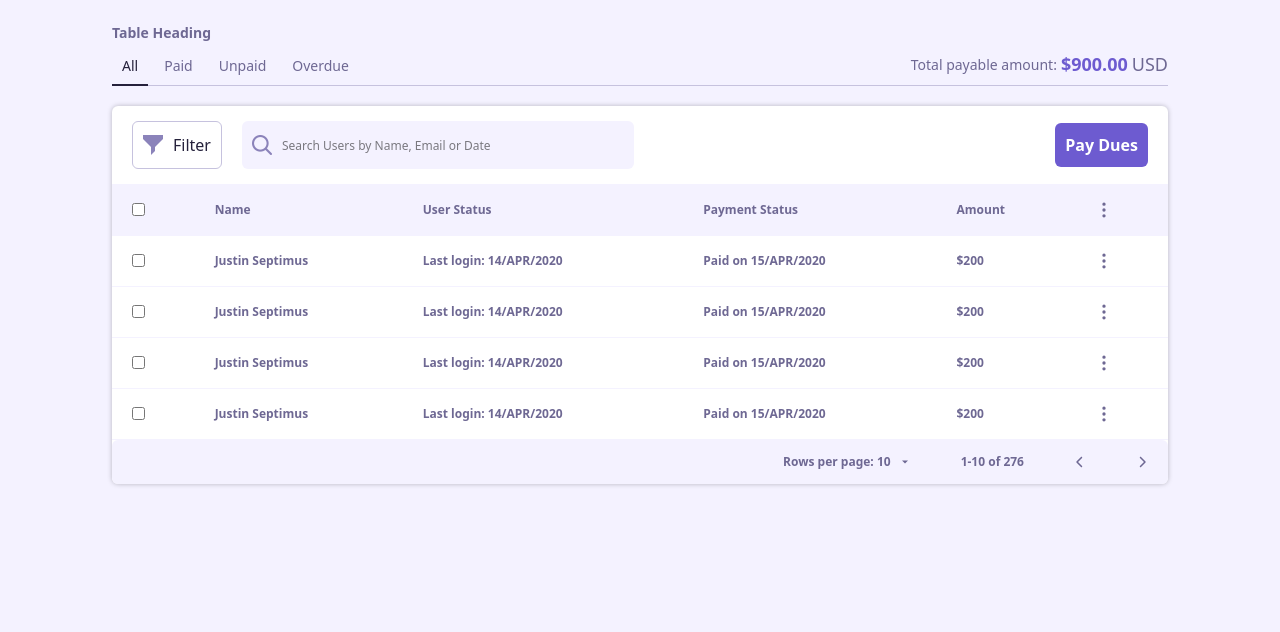
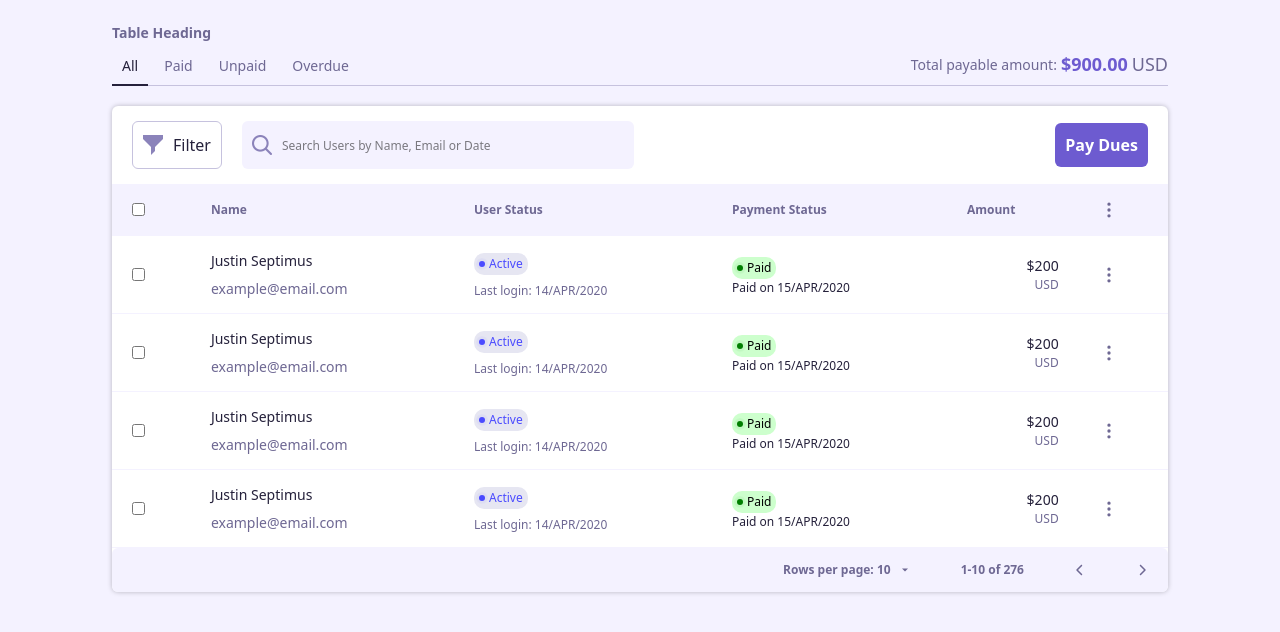
Before and after one commit to HassanRaza375/ReactJS, a React (Vite) app: page /TabularHome in a window 1280 px wide. Shown: the top 632 px of the page. Built offline with nearby package versions, Linux system fonts and the light colour scheme; sample sign-in values are in the browser's storage.

Commit message:
tabular table updates

```diff
--- a/src/pages/TabularHome.jsx
+++ b/src/pages/TabularHome.jsx
@@ -122,17 +122,45 @@ const TabularHome = () => {
                                 className="text-[20px] border-[#6E6893]"
                               />
                             </td>
-                            <td className="px-[20px] py-[13px] text-[12px] font-semibold text-[#6E6893] text-start border-t-1 border-b-1 border-[#F4F2FF] bg-white">
-                              Justin Septimus
+                            <td className="px-[20px] py-[13px] text-start border-t-1 border-b-1 border-[#F4F2FF] bg-white">
+                              <h2 className="mb-0 text-[14px] font-medium text-[#25213B]">
+                                Justin Septimus
+                              </h2>
+                              <p className="mb-0 text-[14px] font-normal text-[#6E6893] mt-[7px]">
+                                example@email.com
+                              </p>
                             </td>
-                            <td className="px-[20px] py-[13px] text-[12px] font-semibold text-[#6E6893] text-start border-t-1 border-b-1 border-[#F4F2FF] bg-white">
-                              Last login: 14/APR/2020
+                            <td className="px-[20px] py-[13px] text-start border-t-1 border-b-1 border-[#F4F2FF] bg-white">
+                              <span className="px-[5px] py-[2px] gap-[4px] font-medium text-[12px] text-[#4A4AFF] inline-flex items-center bg-[#E6E6F2] rounded-[10px]">
+                                <span class="relative flex size-[6px]">
+                                  <span class="absolute inline-flex h-full w-full animate-ping rounded-full bg-[#4A4AFF] opacity-75"></span>
+                                  <span class="relative inline-flex size-[6px] rounded-full bg-[#4A4AFF]"></span>
+                                </span>
+                                Active
+                              </span>
+                              <p className="text-[#6E6893] text-[12px] mt-[7px]">
+                                Last login: 14/APR/2020
+                              </p>
                             </td>
-                            <td className="px-[20px] py-[13px] text-[12px] font-semibold text-[#6E6893] text-start border-t-1 border-b-1 border-[#F4F2FF] bg-white">
-                              Paid on 15/APR/2020
+                            <td className="px-[20px] py-[13px] text-start border-t-1 border-b-1 border-[#F4F2FF] bg-white">
+                              <span className="px-[5px] py-[2px] gap-[4px] font-medium text-[12px] text-[##007F00] inline-flex items-center bg-[#CDFFCD] rounded-[10px]">
+                                <span class="relative flex size-[6px]">
+                                  <span class="absolute inline-flex h-full w-full animate-ping rounded-full bg-[#007F00] opacity-75"></span>
+                                  <span class="relative inline-flex size-[6px] rounded-full bg-[#007F00]"></span>
+                                </span>
+                                Paid
+                              </span>
+                              <p className="text-[#25213B] text-[12px] font-medium">
+                                Paid on 15/APR/2020
+                              </p>
                             </td>
-                            <td className="px-[20px] py-[13px] text-[12px] font-semibold text-[#6E6893] text-start border-t-1 border-b-1 border-[#F4F2FF] bg-white">
-                              $200
+                            <td className="px-[20px] py-[13px] text-end border-t-1 border-b-1 border-[#F4F2FF] bg-white">
+                              <h2 className="text-[14px] font-medium text-[#25213B]">
+                                $200
+                              </h2>
+                              <p className="text-[12px] font-normal text-[#6E6893]">
+                                USD
+                              </p>
                             </td>
                             <td className="px-[20px] py-[13px] text-[20px] cursor-pointer font-semibold text-[#6E6893] text-start border-t-1 border-b-1 border-[#F4F2FF] bg-white">
                               <HiOutlineDotsVertical />
```
